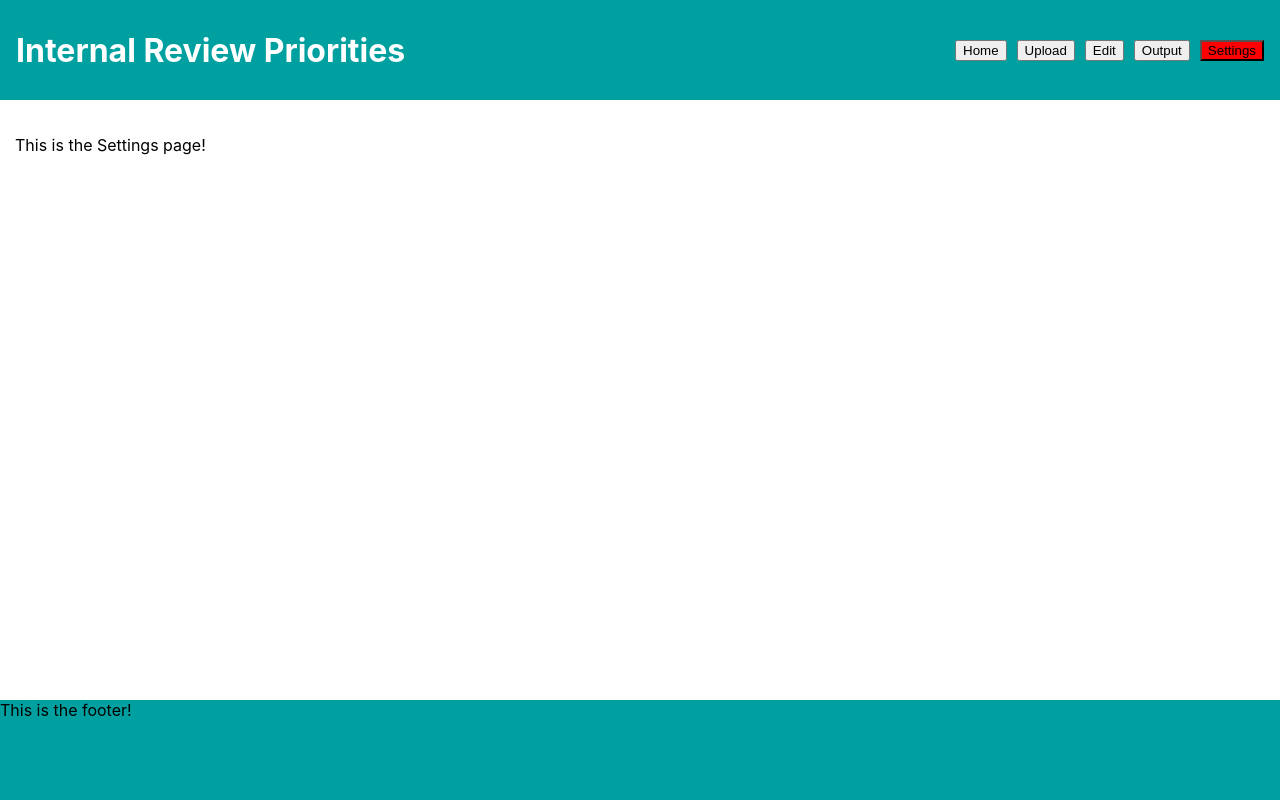
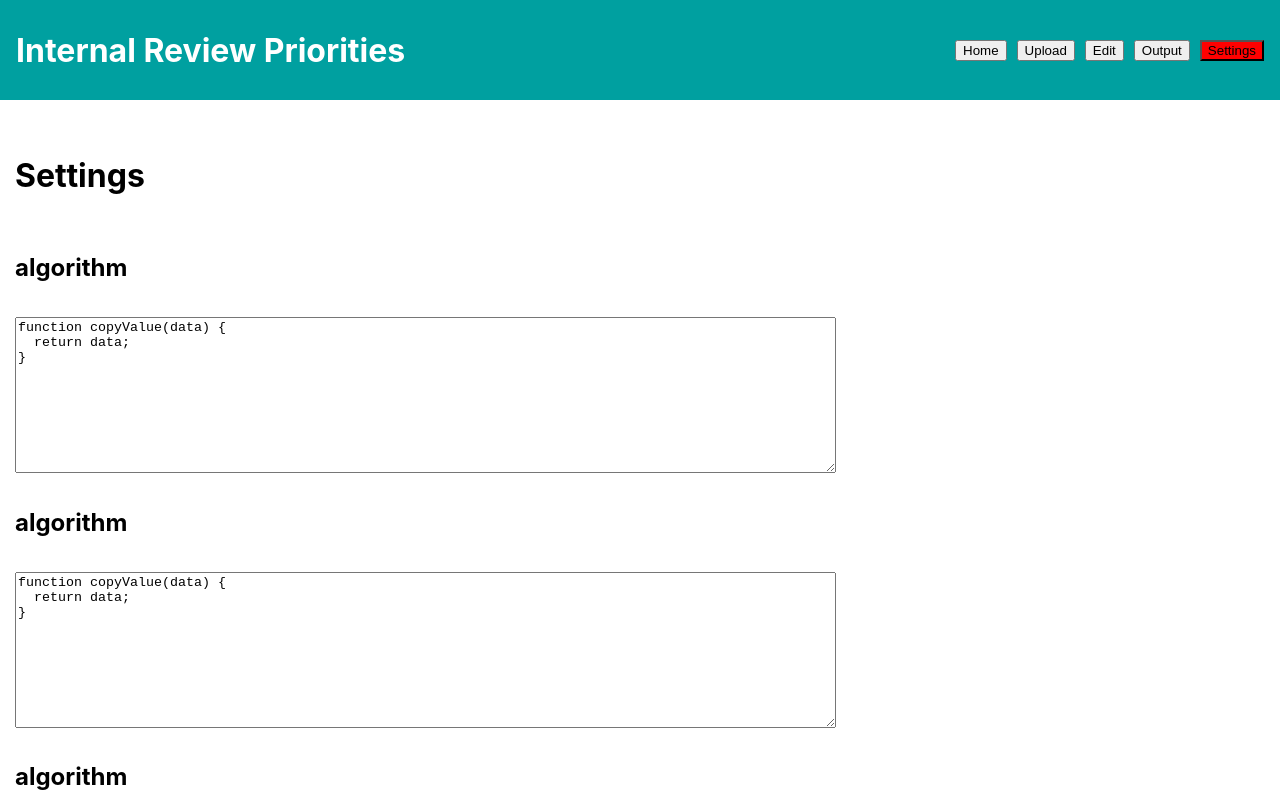
Before and after one commit to Sullivown/internal-review-priorities, a React (Create React App) app: page / in a window 1280 px wide. Both pictures are taken after a click on the button "Settings". Shown: the top 800 px of the page. Built offline with nearby package versions, Linux system fonts and the light colour scheme.

Commit message:
add settings

```diff
--- a/src/App.js
+++ b/src/App.js
@@ -17,11 +17,11 @@ class App extends React.Component {
 			currentView: 'home',
 			rawData: null,
 			functionMapping: {
-				id: copyValue,
-				title: copyValue,
-				writer: copyValue,
-				statusRef: statusRef,
-				isShapshot: null,
+				id: { algorithm: copyValue, weight: null },
+				title: { algorithm: copyValue, weight: null },
+				writer: { algorithm: copyValue, weight: null },
+				statusRef: { algorithm: statusRef, weight: 1 },
+				isSnapshot: { algorithm: copyValue, weight: 1 },
 			},
 			processedData: null,
 		};
@@ -57,6 +57,7 @@ class App extends React.Component {
 					rawData={this.state.rawData}
 					processedData={this.state.processedData}
 					updateProcessedData={this.updateProcessedData}
+					functionMapping={this.state.functionMapping}
 				/>
 				<Footer />
 			</div>
--- a/src/components/Main.js
+++ b/src/components/Main.js
@@ -15,6 +15,7 @@ class Main extends React.Component {
 			handleChange,
 			processedData,
 			updateProcessedData,
+			functionMapping,
 		} = this.props;
 		return (
 			<main>
@@ -36,7 +37,9 @@ class Main extends React.Component {
 							/>
 						),
 						output: <OutputView data={processedData} />,
-						settings: <Settings />,
+						settings: (
+							<Settings functionMapping={functionMapping} />
+						),
 					}[view]
 				}
 			</main>
--- a/src/components/Settings.js
+++ b/src/components/Settings.js
@@ -1,8 +1,34 @@
 import React from 'react';
+
+import '../styles/Settings.css';
 
 class Settings extends React.Component {
 	render() {
-		return <div>This is the Settings page!</div>;
+		const { functionMapping } = this.props;
+		const funcArr = [];
+
+		for (const item in functionMapping) {
+			console.log(functionMapping[item].algorithm);
+			funcArr.push(functionMapping[item]);
+		}
+
+		const funcMapArrMapped = funcArr.map((item) => {
+			return (
+				<div>
+					<h2>{Object.keys(item)[0]}</h2>
+					<textarea cols='100' rows='10'>
+						{item.algorithm.toString()}
+					</textarea>
+				</div>
+			);
+		});
+
+		return (
+			<div>
+				<h1>Settings</h1>
+				<div>{funcMapArrMapped}</div>
+			</div>
+		);
 	}
 }
 
--- a/src/helpers/calculateScores.js
+++ b/src/helpers/calculateScores.js
@@ -2,21 +2,26 @@ import _ from 'lodash';
 
 function calculateScores(data, mappings) {
 	console.log('Calculating scores....');
+
 	const dataCopy = _.cloneDeep(data);
-	dataCopy[0].push('total');
-	const headings = dataCopy[0];
+	const headings = [...dataCopy[0]];
+
+	let processedData = [];
+	processedData.push([...dataCopy[0]]);
+	processedData[0].push('total');
 
 	dataCopy.shift();
-
-	let processedData = [];
-	processedData.push(headings);
 
 	for (let i = 0; i < dataCopy.length; i++) {
 		// Calculate score for individual rows
 		let temp = [];
 		for (let j = 0; j < dataCopy[i].length; j++) {
 			const currentCol = headings[j];
-			const metricFunction = mappings[currentCol];
+
+			const metricFunction = mappings[currentCol].algorithm
+				? mappings[currentCol].algorithm
+				: null;
+
 			let output;
 			if (metricFunction) {
 				output = metricFunction(dataCopy[i][j]);
--- a/src/mappingFunctions/statusRef.js
+++ b/src/mappingFunctions/statusRef.js
@@ -1,4 +1,4 @@
-function stausRef(value) {
+function statusRef(value) {
 	let score = 0;
 	if (value === 'awaiting-final-proof') {
 		score = 10;
@@ -16,4 +16,4 @@ function stausRef(value) {
 	return score;
 }
 
-export default stausRef;
+export default statusRef;
--- /dev/null
+++ b/src/styles/Settings.css
@@ -0,0 +1,5 @@
+div {
+	display: flex;
+	flex-direction: column;
+	gap: 15px;
+}
```
Also changed, not shown: src/helpers/mapFunctionsToData.js (deleted, +0 -11 lines).
